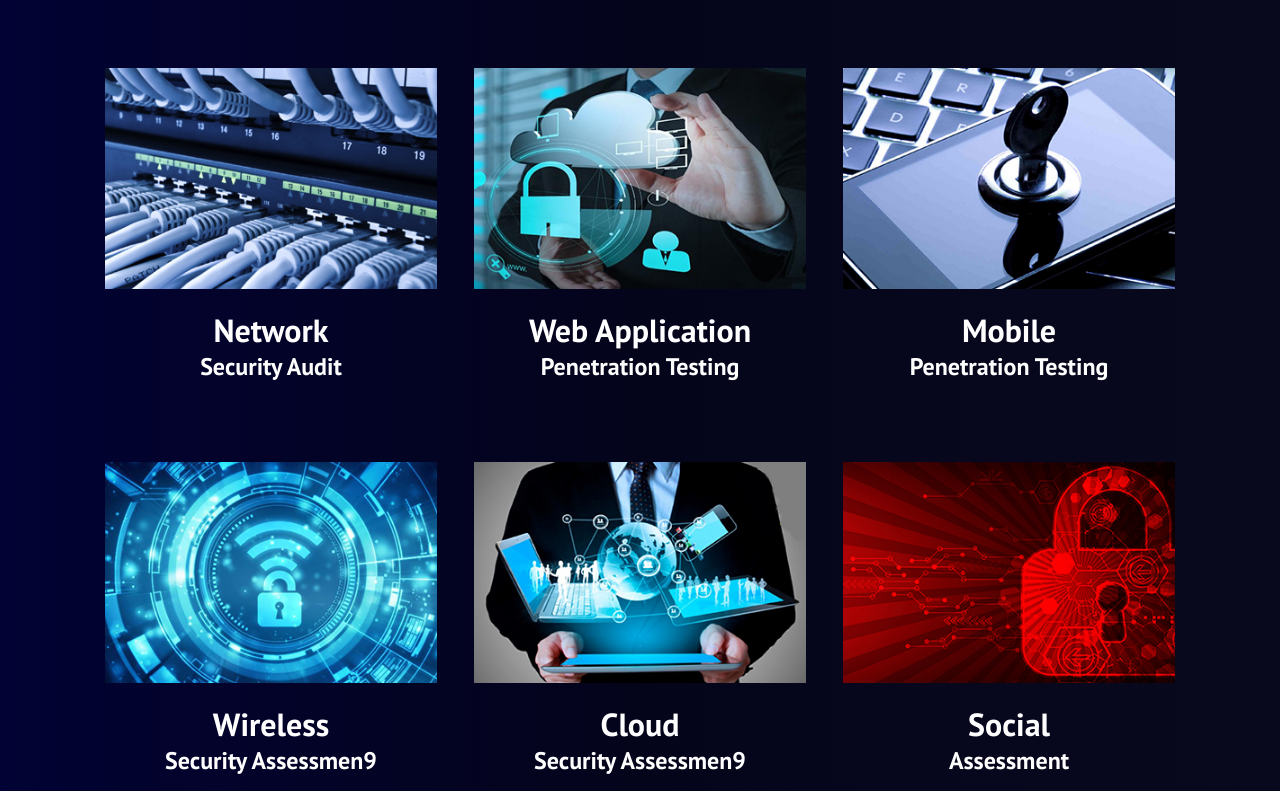
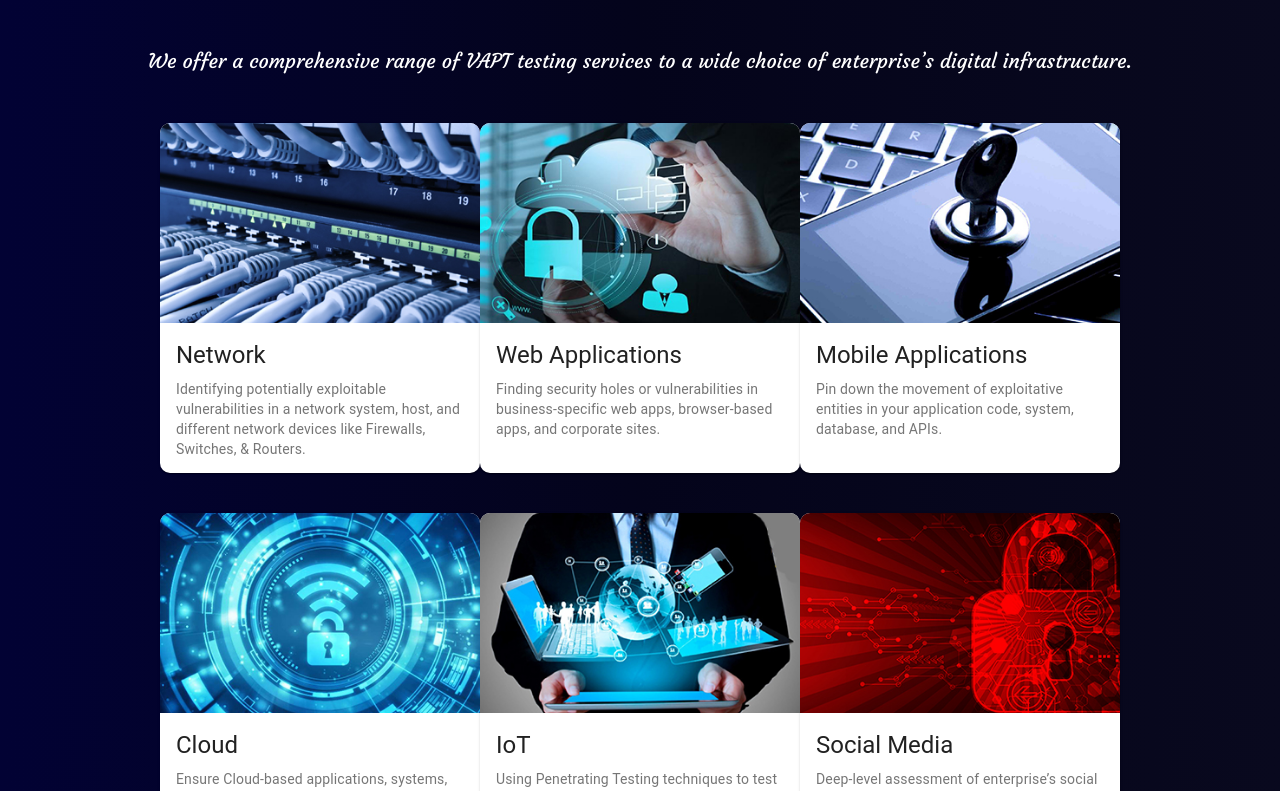
Before and after one commit to ankit639786/vapt-testing, a React (Create React App) app: page / in a window 1280 px wide. Shown: the part 4185-4976 px from the top of the page. Built offline with nearby package versions, Linux system fonts and the light colour scheme.

Commit message:
create new services cards

```diff
--- a/src/components/common/Card.js
+++ /dev/null
@@ -1,60 +0,0 @@
-import React from 'react';
-import '../common/Pricing/Pricing.css'
-import { Grid } from "@material-ui/core";
-import service22 from "../assests/images/service22.jpg";
-import service33 from "../assests/images/service33.jpg";
-import service44 from "../assests/images/service44.jpg";
-import service55 from "../assests/images/service55.jpg";
-import service77 from "../assests/images/service77.jpg";
-import service88 from "../assests/images/service88.jpg";
-import { IconContext } from 'react-icons/lib';
-
-function Card() {
-  return (
-    <IconContext.Provider value={{ color: '#fff', size: 64 }}>
-      <div id="service" className="pricing__section">
-        <div className='pricing__wrapper'>
-          <Grid item lg={12} container style={{ textAlign: "center", marginTop: "10px", marginBottom: "10px", color: "white", fontSize: "20px" }}>
-            <h1 style={{ textAlign: "center", width: "100%", margin:"50px" }}>Our Services</h1>
-          </Grid>
-          <Grid item lg={12} container style={{ margin: "auto", textAlign: "center" }} >
-            <Grid item lg={4} md={4} sm={4} xs={12} >
-              <img style={{ width: "90%", marginBottom: "20px" }} src={service22} alt="" />
-              <h1 style={{ color: "white" }}>Network</h1>
-              <h2 style={{ color: "white", marginBottom: "40px" }}> Security Audit</h2>
-            </Grid>
-            <Grid item lg={4} md={4} sm={4} xs={12}>
-              <img style={{ width: "90%", marginBottom: "20px" }} src={service33} alt="" />
-              <h1 style={{ color: "white" }}>Web Application</h1>
-              <h2 style={{ color: "white", marginBottom: "40px" }}> Penetration Testing</h2>
-            </Grid>
-            <Grid item lg={4} md={4} sm={4} xs={12} >
-              <img style={{ width: "90%", marginBottom: "20px" }} src={service44} alt="" />
-              <h1 style={{ color: "white" }}>Mobile</h1>
-              <h2 style={{ color: "white", marginBottom: "40px" }}> Penetration Testing</h2>
-            </Grid>
-          </Grid>
-          <Grid item lg={12} container style={{ marginTop: "40px",textAlign: "center" }} >
-
-            <Grid item lg={4} md={4} sm={4} xs={12} >
-              <img style={{ width: "90%", marginBottom: "20px" }} src={service55} alt="" />
-              <h1 style={{ color: "white" }}>Wireless</h1>
-              <h2 style={{ color: "white", marginBottom: "40px" }}> Security Assessmen9</h2>
-            </Grid>
-            <Grid item lg={4} md={4} sm={4} xs={12}>
-              <img style={{ width: "90%", marginBottom: "20px" }} src={service77} alt="" />
-              <h1 style={{ color: "white" }}>Cloud</h1>
-              <h2 style={{ color: "white", marginBottom: "40px" }}> Security Assessmen9</h2>
-            </Grid>
-            <Grid item lg={4} md={4} sm={4} xs={12} >
-              <img style={{ width: "90%", marginBottom: "20px" }} src={service88} alt="" />
-              <h1 style={{ color: "white" }}>Social </h1>
-              <h2 style={{ color: "white", marginBottom: "40px" }}> Assessment</h2>
-            </Grid>
-          </Grid>
-        </div>
-      </div>
-    </IconContext.Provider>
-  );
-}
-export default Card;
--- /dev/null
+++ b/src/components/common/Card/Card.js
@@ -0,0 +1,37 @@
+import React from 'react';
+import '../../common/Pricing/Pricing.css'
+import { Grid } from "@material-ui/core";
+import { IconContext } from 'react-icons/lib';
+import Cards from './cards';
+import '../../pages/Services/Services.css';
+import {Data, Header,Paragraph} from './Data'
+
+function Card(props) {
+
+  return (
+    <IconContext.Provider value={{ color: '#fff', size: 64 }}>
+      <div id="service" className="pricing__section">
+        <div className='pricing__wrapper'>
+          <Grid item lg={12} container className="our_service_header" >
+            <h1>{Header}</h1>
+          </Grid>
+          <Grid item lg={12} container className="our_service_header" >
+            <p>{Paragraph}</p>
+          </Grid>
+          <div style={{width:"75%", margin:"auto"}}>
+            <Grid item lg={12} container>
+              {
+                Data?.map(ele=>
+                  <Grid item lg={4} md={4} sm={4} xs={12} className="card_outer" >
+                    <Cards data={ele}/>
+                </Grid>
+                )
+              }
+            </Grid>
+          </div>
+        </div>
+      </div>
+    </IconContext.Provider>
+  );
+}
+export default Card;
--- /dev/null
+++ b/src/components/common/Card/Data.js
@@ -0,0 +1,48 @@
+import service22 from "../../assests/images/service22.jpg";
+import service33 from "../../assests/images/service33.jpg";
+import service44 from "../../assests/images/service44.jpg";
+import service55 from "../../assests/images/service55.jpg";
+import service77 from "../../assests/images/service77.jpg";
+import service88 from "../../assests/images/service88.jpg";
+
+export const Header = "VAPT Testing Services for Digital & IT Infrastructure";
+export const Paragraph = "We offer a comprehensive range of VAPT testing services to a wide choice of enterprise’s digital infrastructure.";
+
+export const Data = [
+    {
+        id:"1",
+        name:"Network",
+        image:service22,
+        Description:"Identifying potentially exploitable vulnerabilities in a network system, host, and different network devices like Firewalls, Switches, & Routers."
+    },
+    {
+        id:"2",
+        name:"Web Applications",
+        image:service33,
+        Description:"Finding security holes or vulnerabilities in business-specific web apps, browser-based apps, and corporate sites."
+    },
+    {
+        id:"3",
+        name:"Mobile Applications",
+        image:service44,
+        Description:"Pin down the movement of exploitative entities in your application code, system, database, and APIs."
+    },
+    {
+        id:"4",
+        name:"Cloud",
+        image:service55,
+        Description:"Ensure Cloud-based applications, systems, and databases are fully secured and highly protected against unauthenticated access."
+    },
+    {
+        id:"5",
+        name:"IoT",
+        image:service77,
+        Description:"Using Penetrating Testing techniques to test the security flaws inside IoT devices and completely unauthorized the accessibility of untrusted agents."
+    },
+    {
+        id:"6",
+        name:"Social Media",
+        image:service88,
+        Description:"Deep-level assessment of enterprise’s social networks to check possible threats and take necessary steps to safeguard the system completely."
+    },
+]
--- /dev/null
+++ b/src/components/common/Card/cards.js
@@ -0,0 +1,43 @@
+import React from 'react';
+import { makeStyles } from '@material-ui/core/styles';
+import Card from '@material-ui/core/Card';
+import CardActionArea from '@material-ui/core/CardActionArea';
+import CardContent from '@material-ui/core/CardContent';
+import CardMedia from '@material-ui/core/CardMedia';
+import Typography from '@material-ui/core/Typography';
+import img from '../../assests/images/back.jpg';
+import '../../pages/Services/Services.css';
+
+const useStyles = makeStyles({
+  root: {
+    maxWidth: 350,
+    borderRadius:10
+  },
+  media: {
+    height: 200,
+  },
+  content:{
+    height:150
+  }
+});
+
+export default function MediaCard(props) {
+  const classes = useStyles();
+  const {name,image,Description} = props.data;
+console.log(props.data);
+  return (
+    <Card className={classes.root} id="card">
+      <CardActionArea>
+        <CardMedia className={classes.media} image={image} title="Contemplative Reptile" />
+        <CardContent className={classes.content}>
+          <Typography gutterBottom variant="h5" component="h2">
+            {name}
+          </Typography>
+          <Typography variant="body2" color="textSecondary" component="p">
+            {Description}
+          </Typography>
+        </CardContent>
+      </CardActionArea>
+    </Card>
+  );
+}
--- a/src/components/pages/HomePage/Home.js
+++ b/src/components/pages/HomePage/Home.js
@@ -1,7 +1,7 @@
 import React from 'react';
 import HeroSection from '../../common/HeroSection/HeroSection';
 import { homeObjOne } from './Data';
-import Cards from "../../common/Card";
+import Cards from "../../common/Card/Card";
 import Contact from '../Contact/Contact';
 import './Home.css';
 import Vapt from '../vapt/Vapt';
--- /dev/null
+++ b/src/components/pages/Services/Services.css
@@ -0,0 +1,30 @@
+@import url('https://fonts.googleapis.com/css2?family=Courgette&display=swap');
+.our_service_header{
+        text-align: center;
+        margin-top: 10px;
+        margin-bottom: 10px;
+        color: white;
+        font-size: 20px;
+}
+
+.our_service_header h1{
+    text-align: center ;
+    width: 100%;
+    margin:50px;
+}
+.our_service_header p{
+    text-align: center ;
+    width: 100%;
+    margin-bottom:50px;
+    font-family:  'Courgette', cursive;
+}
+
+.card_outer{
+    margin-bottom: 40px !important;
+    display: grid;
+    place-items: center;
+}
+
+#card:hover{
+    box-shadow: 0px 0px 11px rgb(99, 98, 98);
+}
```
Also changed, not shown: 1 other file (tests, documents, lock files or other folders).
